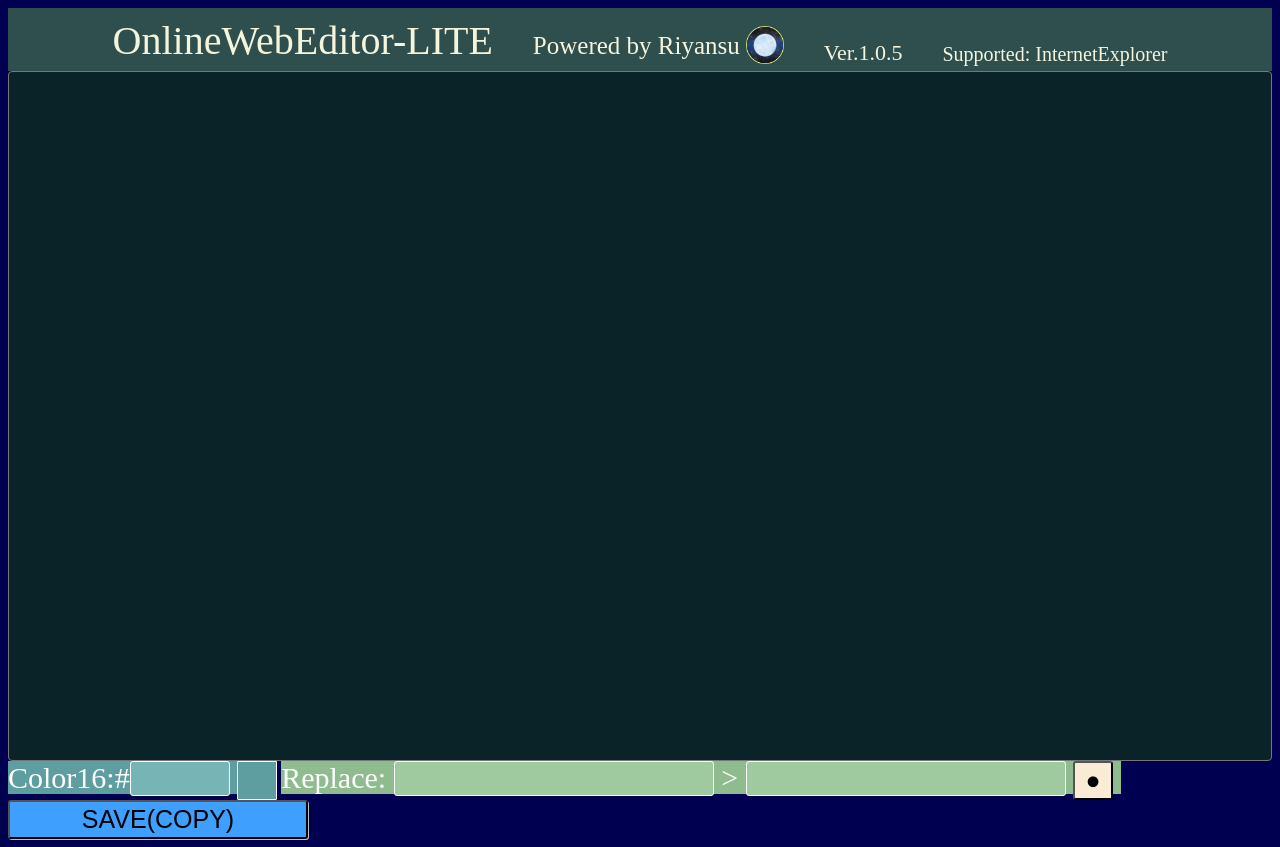
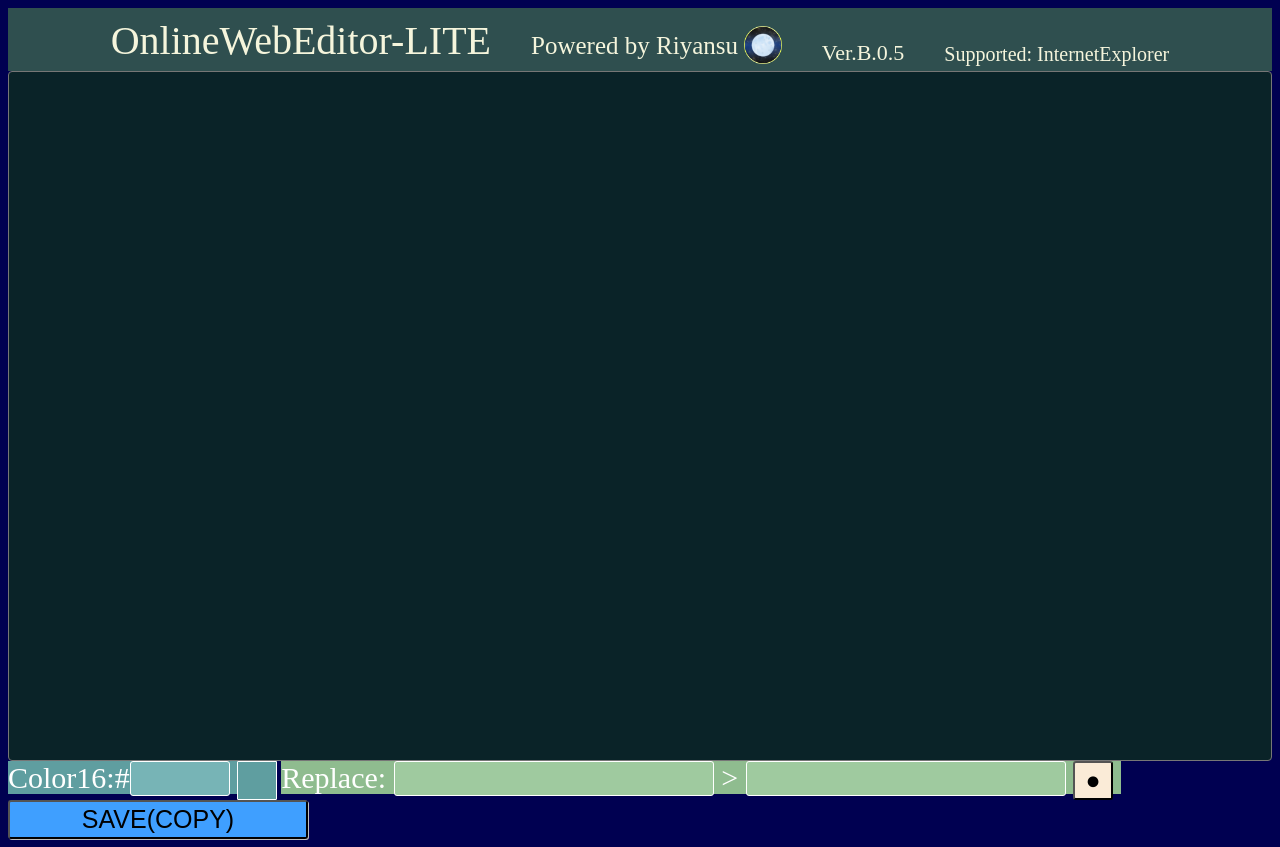
Before and after one commit to riyansu/OnlineWebEditor, a plain HTML site: page index.html in a window 1280 px wide. Drawn offline with Linux system fonts and the light colour scheme.

Commit message:
Update index.html

```diff
--- a/index.html
+++ b/index.html
@@ -121,7 +121,7 @@
         </script>
     </head>
     <body style="background-color:rgb(0, 0, 81);overflow: hidden;">
-        <div style="text-align: center;font-size: 40px;background-color:darkslategrey;color:beige;height: 8%;">OnlineWebEditor-LITE　<span style="font-size:25px">Powered by Riyansu </span><img src="Logo3.png" style="height:60%;vertical-align:middle">　<span style="font-size:22px;vertical-align: bottom;">Ver.1.0.5</span>　<span style="font-size:20px;vertical-align: bottom;">Supported: InternetExplorer</span></div>
+        <div style="text-align: center;font-size: 40px;background-color:darkslategrey;color:beige;height: 8%;">OnlineWebEditor-LITE　<span style="font-size:25px">Powered by Riyansu </span><img src="Logo3.png" style="height:60%;vertical-align:middle">　<span style="font-size:22px;vertical-align: bottom;">Ver.B.0.5</span>　<span style="font-size:20px;vertical-align: bottom;">Supported: InternetExplorer</span></div>
         <textarea class="MainEditor" id="MainEditorArea" wrap="off"></textarea>
         <span style="font-size:30px;color: white;background-color:cadetblue;">Color16:#<input type="input" id="ColorChecker" style="height:4.5%;font-size:22px;width: 100px;vertical-align: top;background-color: rgb(119, 180, 182);color: white;border: white 1px solid;border-radius: 3px;text-transform: uppercase;" maxlength="6" oninput="if(this.value.length == 6){color16Check(this,false)}else{document.getElementById('showColor').style.backgroundColor='cadetblue'}">
         <button type="button" class="colorChecker" id="showColor" onclick="color16Check(document.getElementById('ColorChecker'),true)"></button></span>
```
